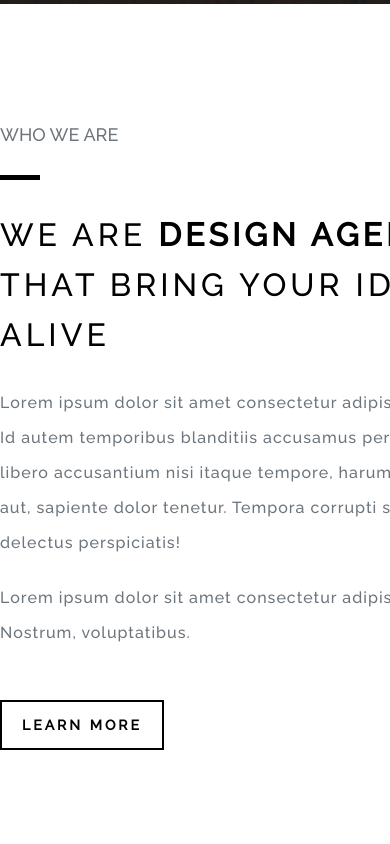
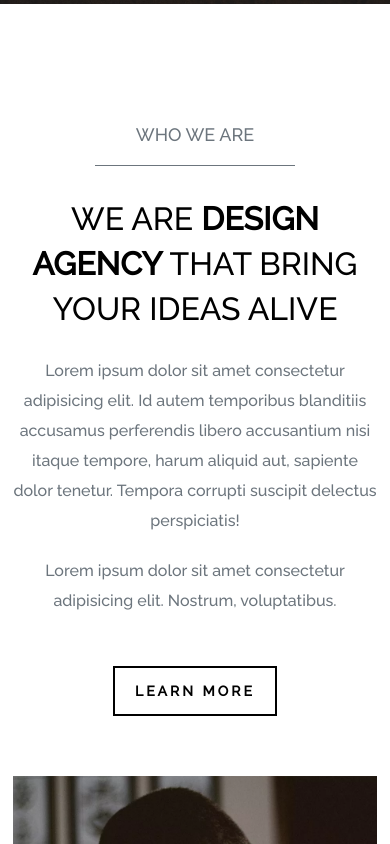
Before and after one commit to Masocher/Dimiour, a Next.js app: page / in a window 390 px wide. Shown: the part 840-1684 px from the top of the page. Built offline with nearby package versions, Linux system fonts and the light colour scheme.

Commit message:
Responsive The Home's About Section

```diff
--- a/src/styles/About-section.module.css
+++ b/src/styles/About-section.module.css
@@ -69,3 +69,74 @@
     background-color: #000;
     color: #fff;
 }
+
+/* Responsive */
+
+@media (max-width: 1025px) {
+    .about_section {
+        width: 960px;
+    }
+
+    .title_box {
+        letter-spacing: 2px;
+        line-height: 45px;
+    }
+}
+
+@media (max-width: 769px) {
+    .about_section {
+        width: 690px;
+    }
+
+    .about_section {
+        flex-direction: column;
+    }
+
+    .image_box {
+        width: 100%;
+        height: 850px;
+        margin-left: 0;
+    }
+
+    .left_content {
+        width: 100%;
+        margin-bottom: 60px;
+    }
+}
+
+@media (max-width: 426px) {
+    .about_section {
+        width: calc(100% - 25.6px);
+    }
+
+    .image_box {
+        height: 490px;
+    }
+
+    .title_box {
+        letter-spacing: 0;
+    }
+
+    .left_content {
+        width: 100%;
+        margin-bottom: 60px;
+        text-align: center;
+    }
+
+    .description {
+        line-height: 30px;
+        letter-spacing: 0;
+    }
+
+    .learn_more_btn {
+        margin: 50px auto 0 auto;
+    }
+
+    .black_box {
+        background-color: #6c757d;
+        width: 200px;
+        height: 1px;
+        position: static;
+        margin: 20px auto 30px auto;
+    }
+}
```
